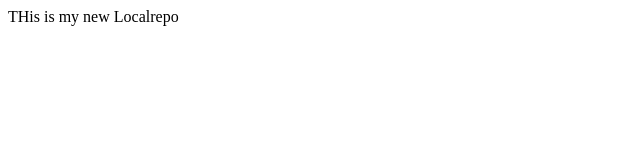
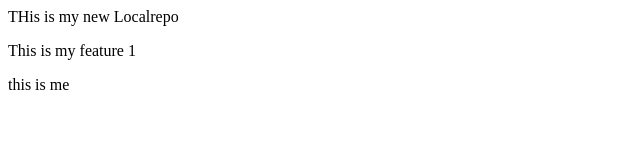
Before and after one commit to KatreddyVkReddy/localrepo, a plain HTML site: page index.html in a window 1280 px wide. Shown: the whole page, without its empty margins (0-640 px from the left). Drawn offline with Linux system fonts and the light colour scheme.

Commit message:
changes made in index file

```diff
--- a/index.html
+++ b/index.html
@@ -1 +1,3 @@
 <p>THis is my new Localrepo</p>
+<p>This is my feature 1</p>
+<p>this is me</p>
```
